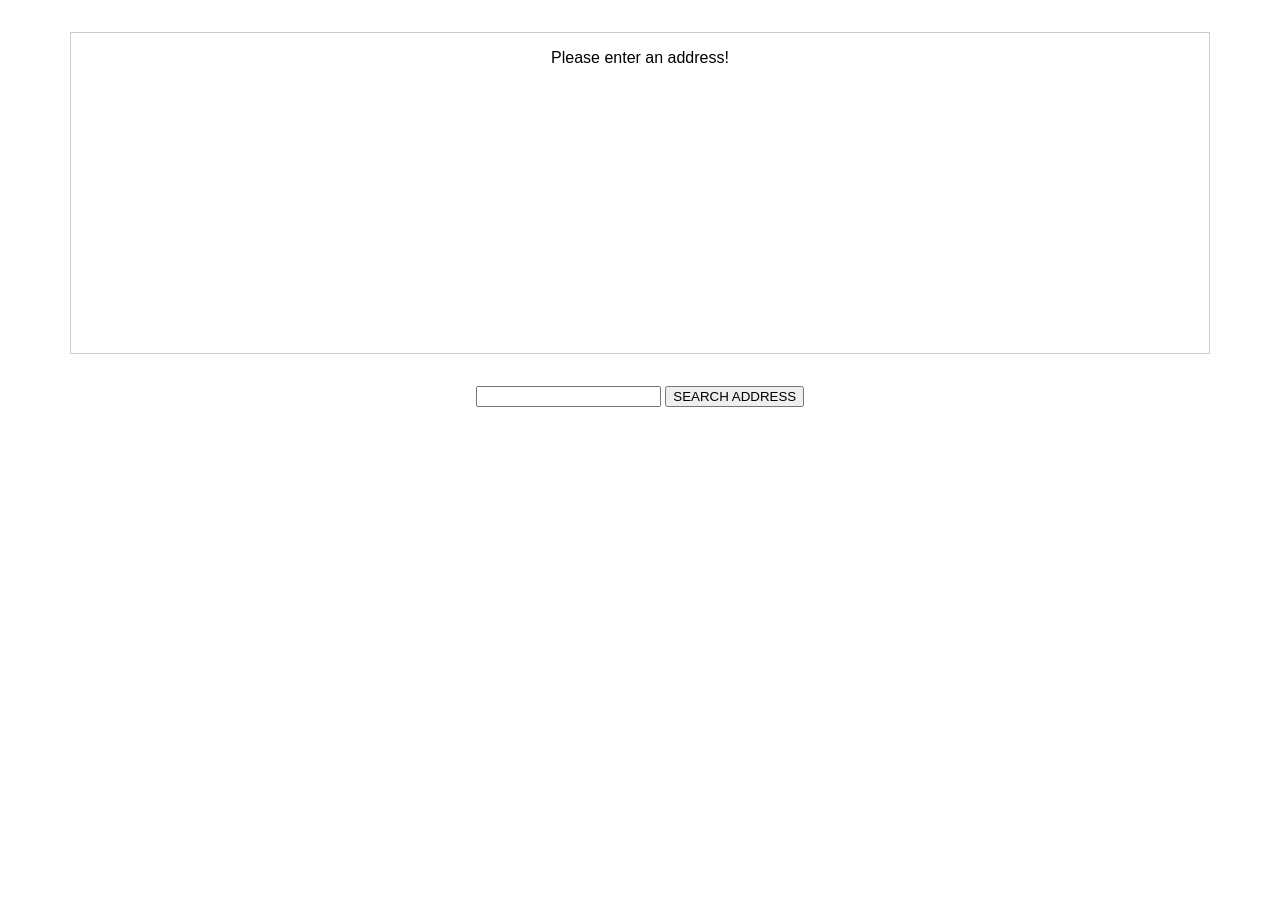
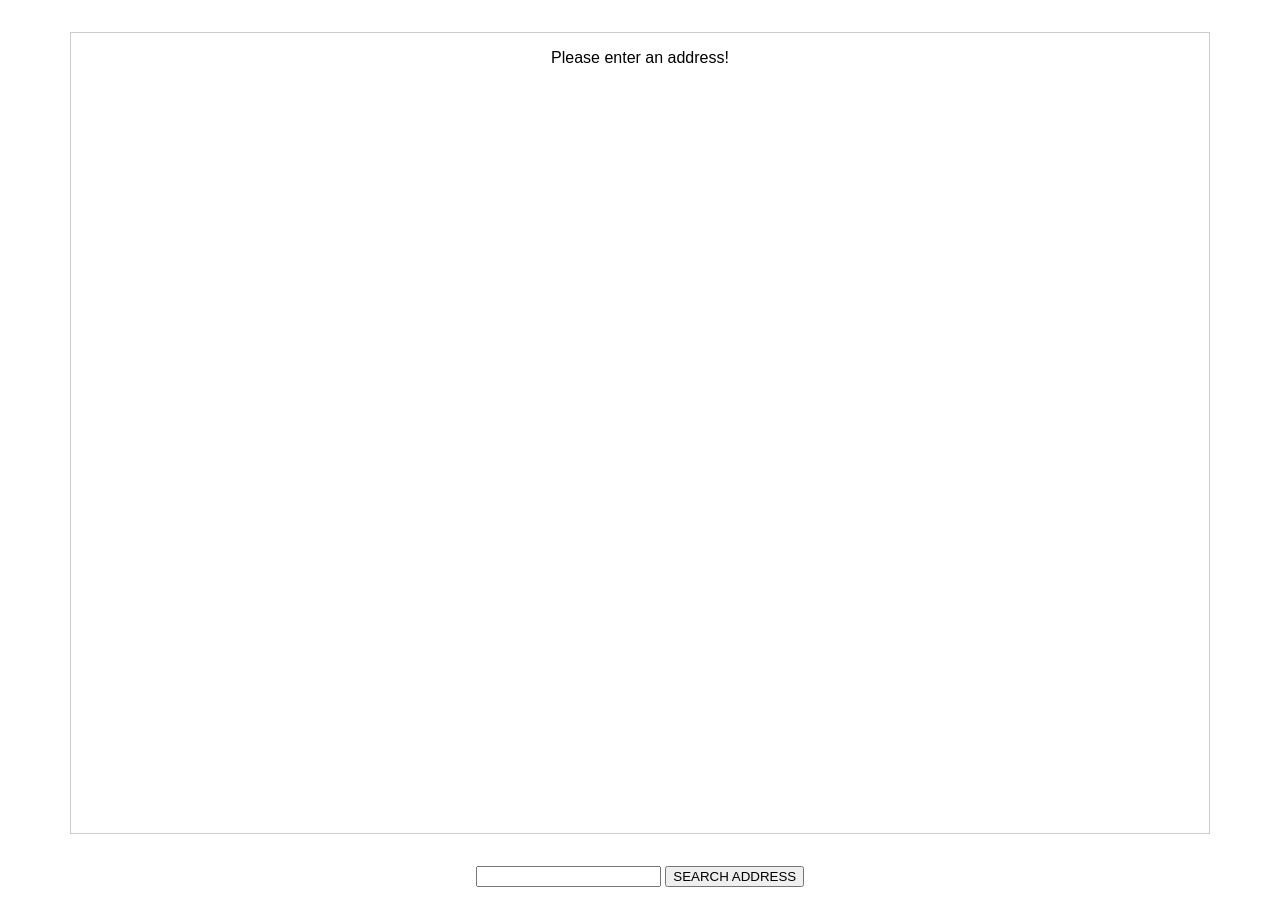
Before and after one commit to sujaygchand/SelectAndShareLocation, a website built with webpack: page index.html in a window 1280 px wide. Before the commit the page ends 800 px from the top, so only its background shows below. Built offline with nearby package versions, Linux system fonts and the light colour scheme.

Commit message:
Increase the size of the visible map

```diff
--- a/css/app.css
+++ b/css/app.css
@@ -4,7 +4,7 @@ html {
 
 #map {
     width: 90%;
-    height: 20rem;
+    height: 50rem;
     border: 1px solid #ccc;
     margin: 2rem auto;
     display: flex;
```
